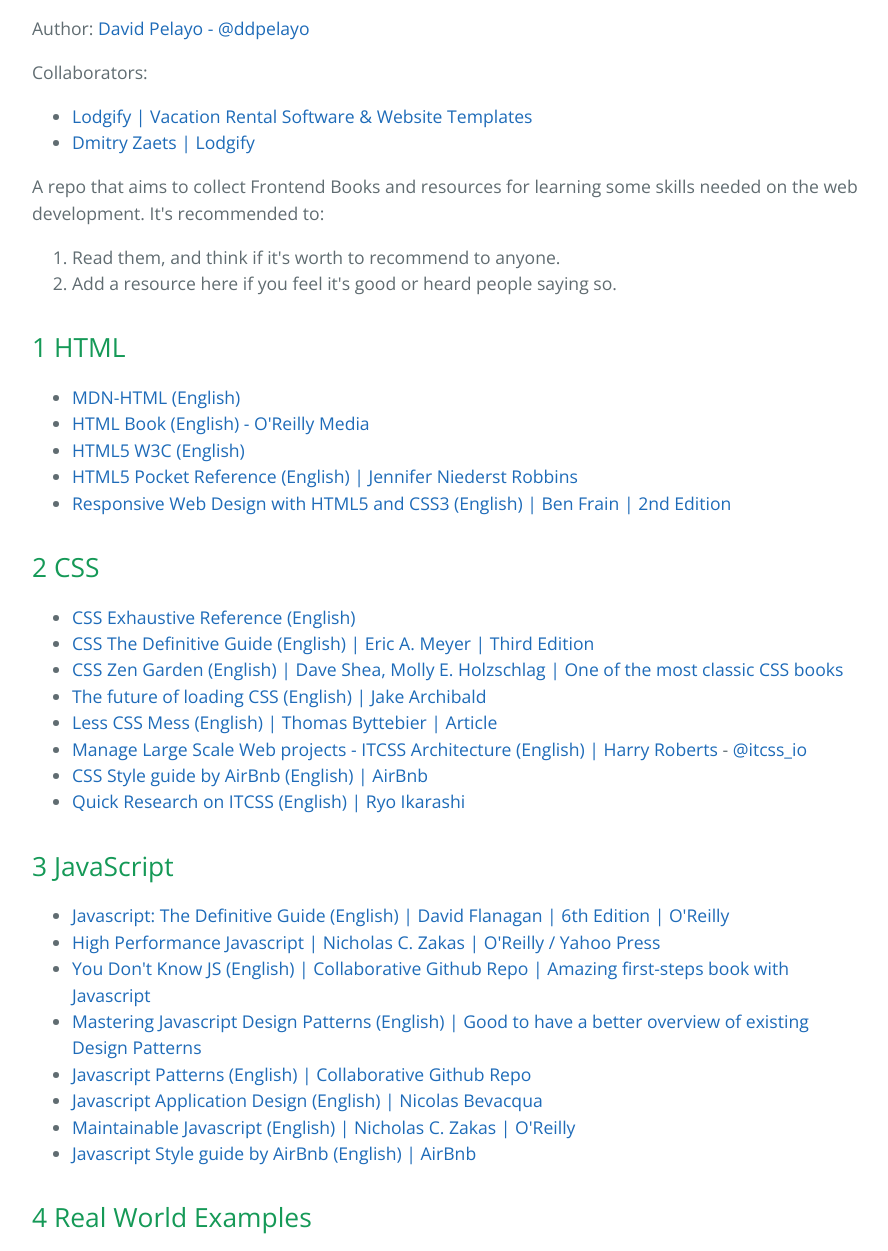
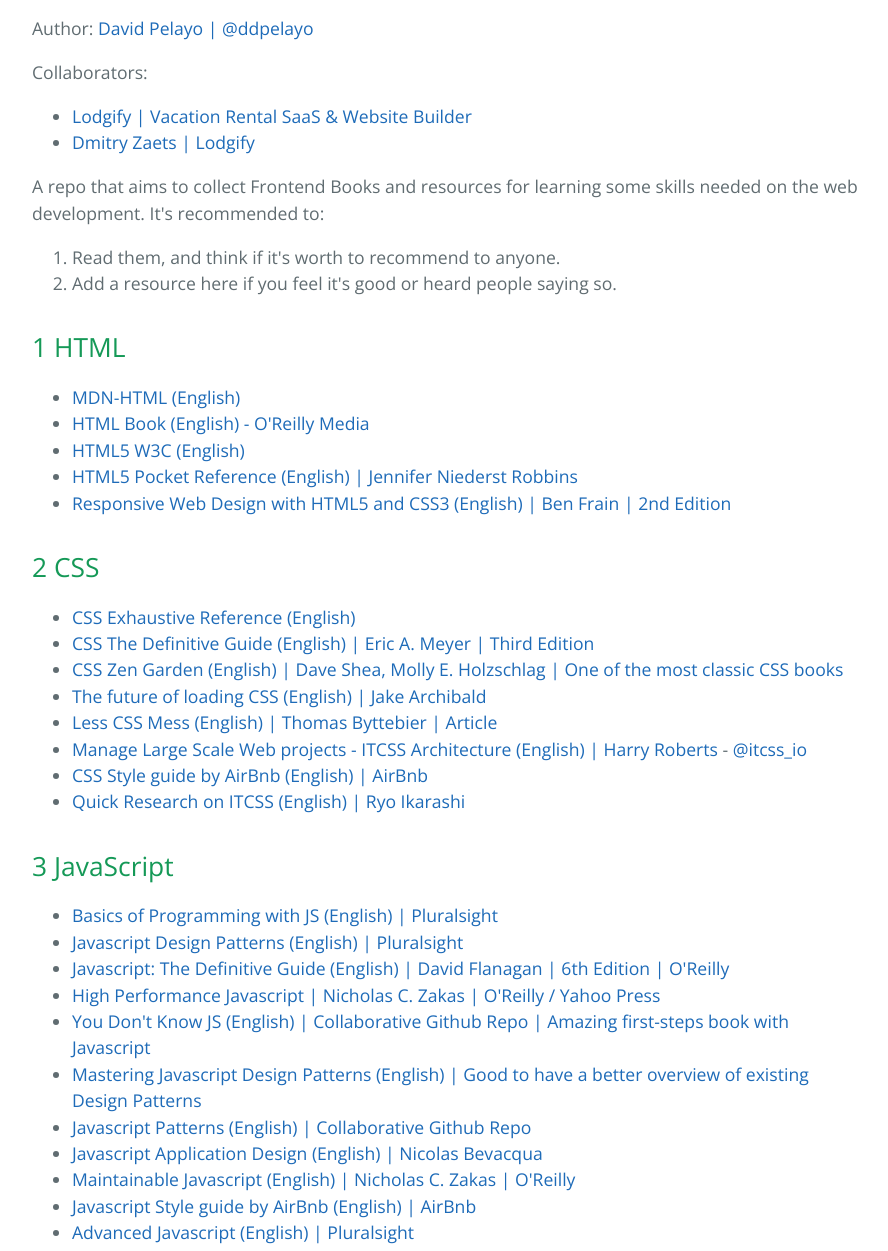
Before and after one commit to trixter5/frontend-books, a plain HTML site: page index.html in a window 1280 px wide. Shown: the part 470-1721 px from the top of the page, without its empty margins (192-1080 px from the left). Drawn offline with nearby package versions, Linux system fonts and the light colour scheme.

```diff
--- a/index.html
+++ b/index.html
@@ -22,12 +22,12 @@
       <h1>
 <a id="frontend-books" class="anchor" href="#frontend-books" aria-hidden="true"><span aria-hidden="true" class="octicon octicon-link"></span></a>Frontend Books</h1>
 
-<p>Author: <a href="https://twitter.com/ddpelayo">David Pelayo - @ddpelayo</a></p>
+<p>Author: <a href="https://twitter.com/ddpelayo">David Pelayo | @ddpelayo</a></p>
 
 <p>Collaborators:</p>
 
 <ul>
-<li><a href="http://www.lodgify.com/">Lodgify | Vacation Rental Software &amp; Website Templates</a></li>
+<li><a href="http://lodgify.com">Lodgify | Vacation Rental SaaS &amp; Website Builder</a></li>
 <li><a href="http://dmitry.js.org/">Dmitry Zaets | Lodgify</a></li>
 </ul>
 
@@ -56,7 +56,7 @@
 <li><a href="https://developer.mozilla.org/en-US/docs/Web/CSS/Reference">CSS Exhaustive Reference (English)</a></li>
 <li><a href="http://meyerweb.com/eric/books/css-tdg/">CSS The Definitive Guide (English) | Eric A. Meyer | Third Edition</a></li>
 <li><a href="https://www.amazon.com/Zen-CSS-Design-Visual-Enlightenment/dp/0321303474?ie=UTF8&amp;redirect=true&amp;tag=mezzoblue-20">CSS Zen Garden (English) | Dave Shea, Molly E. Holzschlag | One of the most classic CSS books</a></li>
-<li><a href="https://jakearchibald.com/2016/link-in-body/">The future of loading CSS (English) | Jake Archibald</a></li>
+<li><a href="https://jakearchibald.com/2016/link-in-body/">The future of loading CSS (English) | Jake Archibald</a></li>
 <li><a href="http://thomasbyttebier.be/blog/less-css-mess">Less CSS Mess (English) | Thomas Byttebier | Article</a></li>
 <li>
 <a href="http://www.creativebloq.com/web-design/manage-large-scale-web-projects-new-css-architecture-itcss-41514731">Manage Large Scale Web projects - ITCSS Architecture (English) | Harry Roberts</a> - <a href="https://twitter.com/itcss_io">@itcss_io</a>
@@ -69,6 +69,8 @@
 <a id="3-javascript" class="anchor" href="#3-javascript" aria-hidden="true"><span aria-hidden="true" class="octicon octicon-link"></span></a>3 JavaScript</h2>
 
 <ul>
+<li><a href="https://app.pluralsight.com/library/courses/javascript-programming-basics/table-of-contents">Basics of Programming with JS (English) | Pluralsight</a></li>
+<li><a href="https://app.pluralsight.com/library/courses/javascript-design-patterns/table-of-contents">Javascript Design Patterns (English) | Pluralsight</a></li>
 <li><a href="http://shop.oreilly.com/product/9780596805531.do">Javascript: The Definitive Guide (English) | David Flanagan | 6th Edition | O'Reilly</a></li>
 <li><a href="http://shop.oreilly.com/product/9780596802806.do">High Performance Javascript | Nicholas C. Zakas |  O'Reilly / Yahoo Press</a></li>
 <li><a href="https://github.com/getify/You-Dont-Know-JS/">You Don't Know JS (English) | Collaborative Github Repo | Amazing first-steps book with Javascript</a></li>
@@ -77,6 +79,7 @@
 <li><a href="https://www.manning.com/books/javascript-application-design">Javascript Application Design (English) | Nicolas Bevacqua</a></li>
 <li><a href="http://shop.oreilly.com/product/0636920025245.do">Maintainable Javascript (English) | Nicholas C. Zakas | O'Reilly</a></li>
 <li><a href="https://github.com/airbnb/javascript">Javascript Style guide by AirBnb (English) | AirBnb</a></li>
+<li><a href="https://app.pluralsight.com/library/courses/advanced-javascript/table-of-contents">Advanced Javascript (English)  | Pluralsight</a></li>
 </ul>
 
 <h2>
```
Also changed, not shown: params.json (+1 -1 lines).
